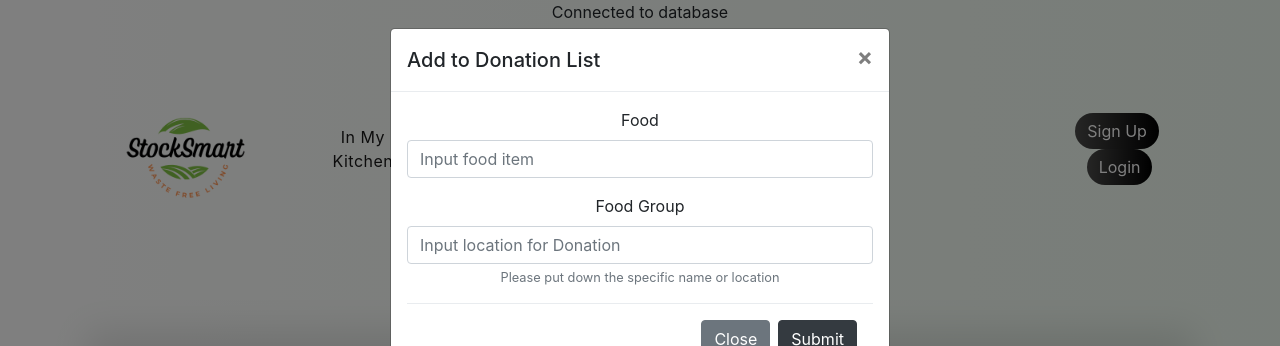
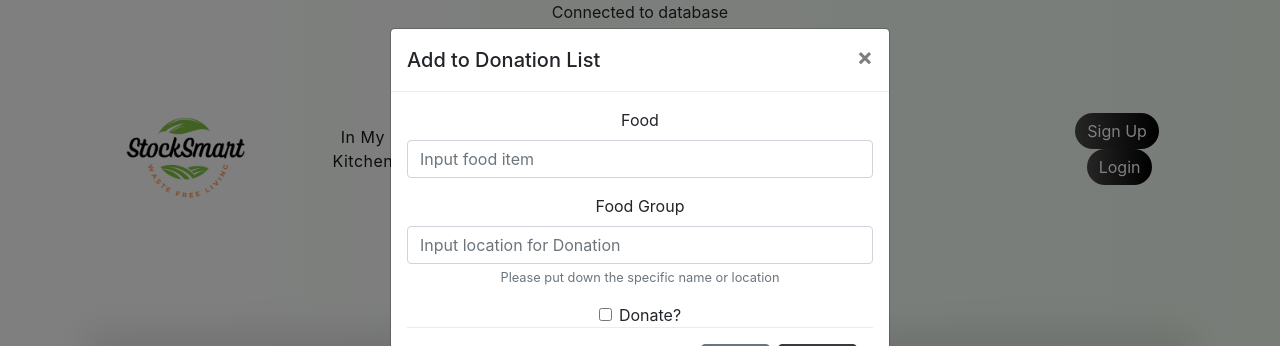
Before and after one commit to ITWS-Group-7/Stock-Smart, a PHP site: page /donation.php in a window 1280 px wide, after a click on "Add to Donation List". Shown: the top 346 px of the page. Run offline with PHP 8.4, Linux system fonts and the light colour scheme; data that the repository does not hold is empty.

Commit message:
Fixing Donation
Donation.php now can take either yes or no, checked or not

```diff
--- a/donation.php
+++ b/donation.php
@@ -23,7 +23,12 @@ catch(PDOException $e)
     {
      $food = $_POST['food'];
      $group = $_POST['group'];
-     $sql = "INSERT INTO donation (`id`, `food_name`, `userid`, `expiration_date`, `donated`) VALUES (NULL, '$food', '1', '2021-12-08 09:18:59', '1');";
+     if(isset($_POST['donate'])){
+      $donate = 1;
+      } else {
+      $donate = 0;
+      }
+     $sql = "INSERT INTO donation (`id`, `food_name`, `userid`, `expiration_date`, `donated`) VALUES (NULL, '$food', '1', '2021-12-08 09:18:59', '$donate');";
      $stmt = $dbconn->query($sql);
      if ($stmt) {
         echo "New record has been added successfully !";
@@ -162,7 +167,7 @@ $query = $dbh->query('SELECT * FROM donation');
             echo "<td>" . $row['food_name'] ."</td>";
             echo "<td>" . $row['expiration_date'] . "</td>";
             echo '<td><div class="form-check">';
-            if($row['donated'] =1){
+            if($row['donated'] ==1){
               echo "Yes";
             } else {
               echo "No";
@@ -210,6 +215,10 @@ $query = $dbh->query('SELECT * FROM donation');
                           <input class="form-control" name = 'group' type="text" placeholder="Input location for Donation">
                           <small id="emailHelp" class="form-text text-muted">Please put down the specific name or location</small>
                         </div>
+                        <div class="form-check">
+                          <input type="checkbox" class="form-check-input" name ='donate' id="exampleCheck1">
+                          <label class="form-check-label" for="exampleCheck1">Donate?</label>
+                        </div>
 
                       <!-- <button type="submit" class="btn btn-primary">Submit</button> -->
                          <div class="modal-footer">
```
